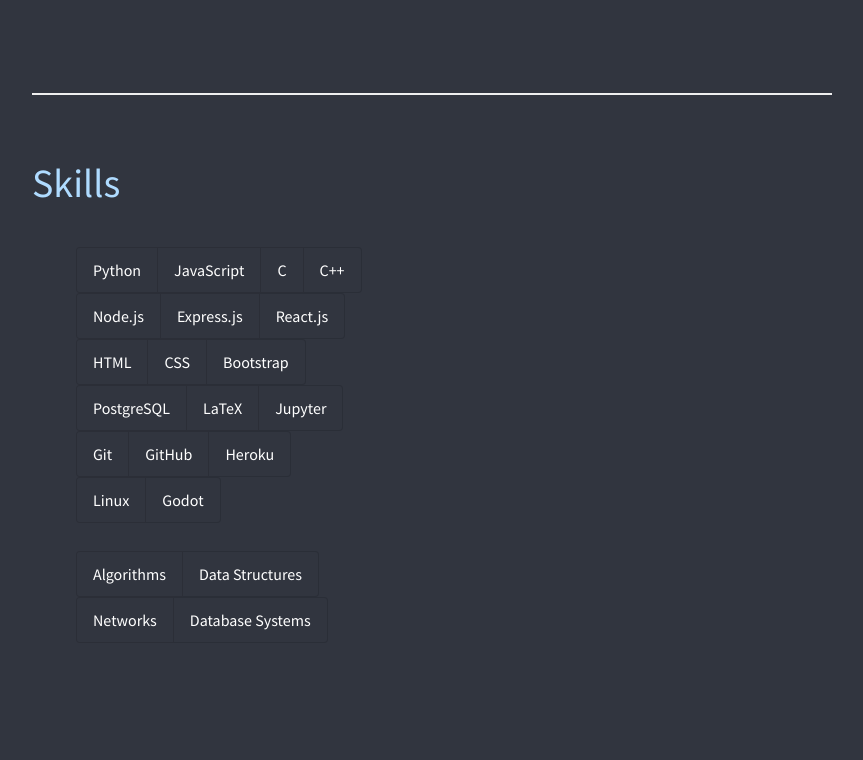
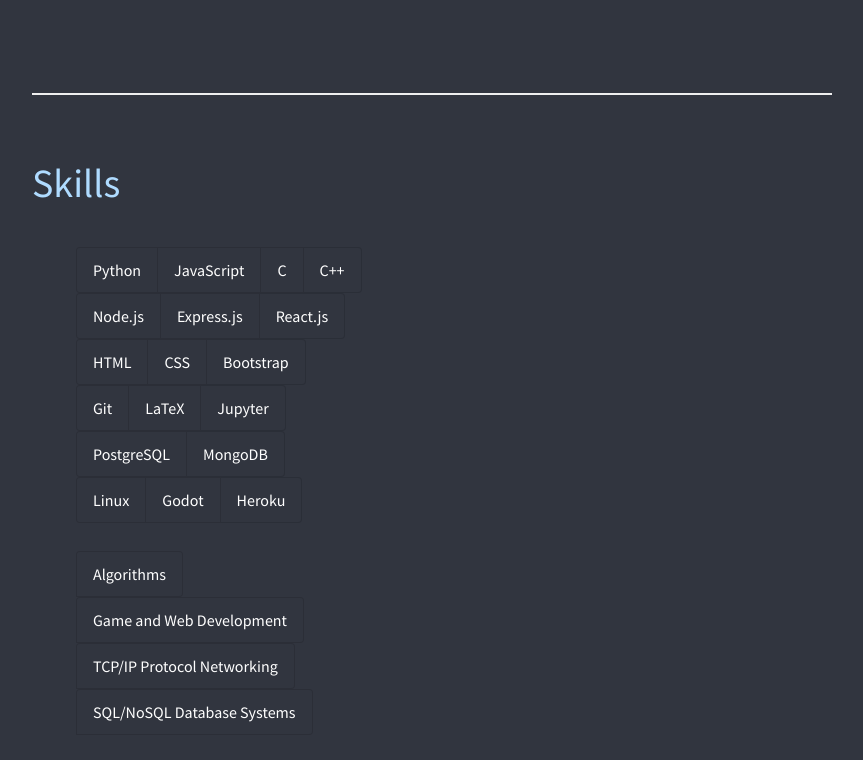
Before and after one commit to oscarsandford/oscarsandford.github.io, a plain HTML site: page index.html in a window 1280 px wide. Shown: the part 1818-2578 px from the top of the page, without its empty margins (400-1263 px from the left). Before the commit the page ends 2509 px from the top, so only its background shows below. Drawn offline with nearby package versions, Linux system fonts and the light colour scheme.

Commit message:
Updated index.html.

```diff
--- a/index.html
+++ b/index.html
@@ -74,10 +74,10 @@
 					I am motivated to create things that solve meaningful problems or simply bring joy to people. I study computer science at the University of Victoria, applying my undergraduate work to acquire a wide range of knowledge and skills in the field.
 				</p>
 				<p>
-					In my spare time I have worked on projects in web development with Node.js, 2D and 3D game development with Godot, and other token software. In the remainder of my degree and beyond, I plan to explore machine learning, artificial intelligence, network engineering, and network security.
+					In my spare time I have worked on projects in web development with Node.js, 2D and 3D game development with Godot, and other token software. In the remainder of my degree and beyond, I plan to explore artificial intelligence, data mining, network engineering, and network security.
 				</p>
 				<p>
-					Beside computers, I enjoy writing, philosophy, cars, video games, and Japanese culture. I like to run, climb, and hike to refresh the mind and body in the beauty of nature.
+					Besides computers, I enjoy writing, philosophy, cars, video games, and Japanese culture. I like to run, climb, and hike to refresh the mind and body in the beauty of nature.
 				</p>
 			</section>
 
@@ -172,28 +172,24 @@
 						<li class="list-group-item bg_pigment">Bootstrap</li>
 					</ul>
 					<ul class="list-group list-group-horizontal">
-						<li class="list-group-item bg_pigment">PostgreSQL</li>
+						<li class="list-group-item bg_pigment">Git</li>
 						<li class="list-group-item bg_pigment">LaTeX</li>
 						<li class="list-group-item bg_pigment">Jupyter</li>
 					</ul>
 					<ul class="list-group list-group-horizontal">
-						<li class="list-group-item bg_pigment">Git</li>
-						<li class="list-group-item bg_pigment">GitHub</li>
-						<li class="list-group-item bg_pigment">Heroku</li>
+						<li class="list-group-item bg_pigment">PostgreSQL</li>
+						<li class="list-group-item bg_pigment">MongoDB</li>
 					</ul>
 					<ul class="list-group list-group-horizontal">
 						<li class="list-group-item bg_pigment">Linux</li>
 						<li class="list-group-item bg_pigment">Godot</li>
+						<li class="list-group-item bg_pigment">Heroku</li>
 					</ul>
 					<br/>
-					<ul class="list-group list-group-horizontal">
-						<li class="list-group-item bg_pigment">Algorithms</li>
-						<li class="list-group-item bg_pigment">Data Structures</li>
-					</ul>
-					<ul class="list-group list-group-horizontal">
-						<li class="list-group-item bg_pigment">Networks</li>
-						<li class="list-group-item bg_pigment">Database Systems</li>
-					</ul>
+					<ul class="list-group list-group-horizontal"><li class="list-group-item bg_pigment">Algorithms</li></ul>
+					<ul class="list-group list-group-horizontal"><li class="list-group-item bg_pigment">Game and Web Development</li></ul>
+					<ul class="list-group list-group-horizontal"><li class="list-group-item bg_pigment">TCP/IP Protocol Networking</li></ul>
+					<ul class="list-group list-group-horizontal"><li class="list-group-item bg_pigment">SQL/NoSQL Database Systems</li></ul>
 				</div>
 			</section>
 		<!-- End of Right Side -->
```
